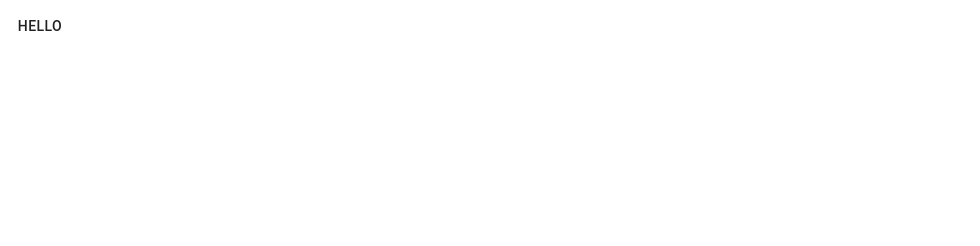
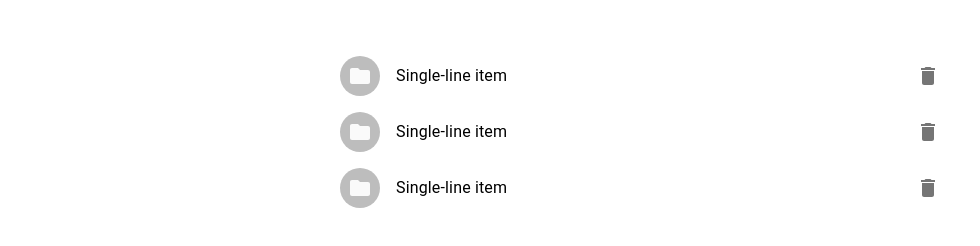
Before and after one commit to abdulrafayghani/TodoApp-Gatsby, a Gatsby site: page / in a window 1280 px wide. Shown: the whole page, without its empty margins (0-980 px from the left). Built offline with nearby package versions, Linux system fonts and the light colour scheme; Gatsby itself is replaced by a stand-in of ours; no server answers.

Commit message:
first commit

```diff
--- a/package.json
+++ b/package.json
@@ -16,6 +16,9 @@
   "dependencies": {
     "@apollo/client": "^3.2.5",
     "@material-ui/core": "^4.11.0",
+    "@material-ui/icons": "^4.9.1",
+    "dotenv": "^8.2.0",
+    "faunadb": "^3.0.1",
     "gatsby": "^2.25.1",
     "gatsby-plugin-material-ui": "^2.1.10",
     "react": "^16.12.0",
--- a/src/pages/index.js
+++ b/src/pages/index.js
@@ -1,12 +1,116 @@
-import React from "react"
-import { Button } from "@material-ui/core"
+import React, { useState } from "react"
+import { gql, useMutation, useQuery } from "@apollo/client"
+import { makeStyles } from '@material-ui/core';
+import List from '@material-ui/core/List';
+import ListItem from '@material-ui/core/ListItem';
+import ListItemAvatar from '@material-ui/core/ListItemAvatar';
+import ListItemSecondaryAction from '@material-ui/core/ListItemSecondaryAction';
+import ListItemText from '@material-ui/core/ListItemText';
+import Avatar from '@material-ui/core/Avatar';
+import IconButton from '@material-ui/core/IconButton';
+import FolderIcon from '@material-ui/icons/Folder';
+import DeleteIcon from '@material-ui/icons/Delete';
+import Grid from '@material-ui/core/Grid';
+import Typography from '@material-ui/core/Typography';
+
+const allTodos = gql`
+  {
+    allTodos {
+      todo: String
+      id: String
+    }
+  }
+`
+
+const addTodo = gql`
+  mutation addTodo($id: String) {
+    addTodo(id: $id) {
+      todo
+    }
+  }
+`
+
+const deleteTodo = gql`
+  mutation deleteTodo($id: String) {
+    discardTodo(id: $id) {
+      id
+    }
+  }
+`
+
+const useStyles = makeStyles((theme) => ({
+  root: {
+    display: 'flex',
+    justifyContent: 'center',
+    flexGrow: 1,
+  },
+  demo: {
+    backgroundColor: theme.palette.background.paper,
+  },
+  title: {
+    margin: theme.spacing(4, 0, 2),
+  },
+}));
 
 export default function Home() {
+  const { loading, error, data, refetch } = useQuery(allTodos)
+  const [createTodo, reg] = useMutation(addTodo)
+  const [discardTodo] = useMutation(deleteTodo)
+
+  const [todo, setTodo] = useState("")
+
+  const handleSubmit = async e => {
+    e.preventDefault()
+    await createTodo({ variables: { todo } })
+    await refetch()
+  }
+
+  const handleDelete = async id => {
+    await discardTodo({ variables: { todo: id } })
+    await refetch()
+  }
+
+  function generate(element) {
+    return [0, 1, 2].map((value) =>
+      React.cloneElement(element, {
+        key: value,
+      }),
+    );
+  }
+
+  const classes = useStyles();
+  const [dense, setDense] = React.useState(false);
+  const [secondary, setSecondary] = React.useState(false);
+
+
   return (
-    <div>
-      <Button>
-          Hello
-      </Button>
+    <div className={classes.root}>
+      <Grid item xs={12} md={6}>
+        <Typography variant="h6" className={classes.title}>
+        </Typography>
+        <div className={classes.demo}>
+          <List dense={dense}>
+            {generate(
+              <ListItem>
+                <ListItemAvatar>
+                  <Avatar>
+                    <FolderIcon />
+                  </Avatar>
+                </ListItemAvatar>
+                <ListItemText
+                  primary="Single-line item"
+                  secondary={secondary ? "Secondary text" : null}
+                />
+                <ListItemSecondaryAction>
+                  <IconButton edge="end" aria-label="delete">
+                    <DeleteIcon />
+                  </IconButton>
+                </ListItemSecondaryAction>
+              </ListItem>
+            )}
+          </List>
+        </div>
+      </Grid>
     </div>
   )
 }
```
Also changed, not shown: functions/todo/todo.js (+58 -25 lines), 1 other file.
